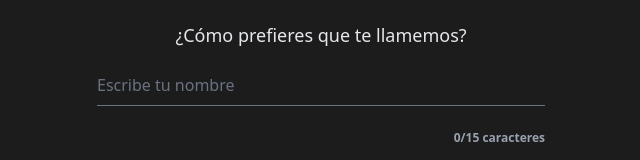
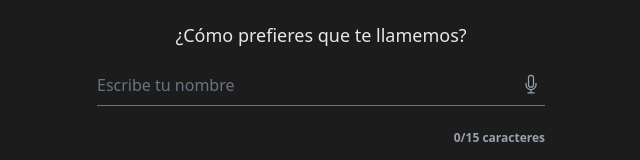
Before and after one commit to Alexis-Laguna-Huerta/satoritech_webapp, an Angular app: page / in a window 1280 px wide. Shown: the part 533-693 px from the top of the page, without its empty margins (319-959 px from the left). Built offline with nearby package versions, Linux system fonts and the light colour scheme.

Commit message:
Speech recognition

```diff
--- a/src/app/components/welcome-form/welcome-form.html
+++ b/src/app/components/welcome-form/welcome-form.html
@@ -1,40 +1,49 @@
 <div class="min-h-screen bg-[#1c1c1c] flex flex-col items-center font-sans text-white px-4 py-8">
   <div class="w-full max-w-md flex flex-col flex-grow items-center relative">
-
-    <!-- Logo -->
     <img
       src="https://firebasestorage.googleapis.com/v0/b/alistel-temp.appspot.com/o/image%20-%202026-04-23T173359.813.png?alt=media&token=2dd138bc-5994-41cb-9d84-66a757b5ab38"
       alt="Elektra Logo" class="h-18 mb-8" />
-
-    <!-- Greeting Image -->
     <img
       src="https://firebasestorage.googleapis.com/v0/b/alistel-temp.appspot.com/o/saludo.gif?alt=media&token=74b423a7-a63b-4d33-af7a-b5631d95f335"
       alt="Greeting" class="w-64 h-auto mb-6" />
-
-    <!-- Title -->
     <h1 class="text-[#ff5041] text-3xl font-bold text-center mb-4 leading-tight max-w-[350px] mx-auto">
       ¡Te damos la bienvenida a Préstamo Elektra!
     </h1>
-
-    <!-- Subtitle -->
     <p class="text-gray-300 text-center mb-8 text-sm px-4 max-w-[320px] mx-auto">
       Usa tu préstamo como dinero en efectivo o compra en donde quieras.
     </p>
-
-    <!-- Form Section -->
     <div class="w-full mt-auto mb-8 flex flex-col">
       <p class="text-gray-200 text-lg text-center mb-6">
         ¿Cómo prefieres que te llamemos?
       </p>
 
       <div class="w-full relative mb-1">
-        <!-- Input field -->
-        <input type="text" [formControl]="nameControl" placeholder="Escribe tu nombre" maxlength="15"
-          (input)="onInput($event)"
-          class="w-full bg-transparent border-b border-gray-500 text-white placeholder-gray-500 pb-2 focus:outline-none focus:border-white transition-colors"
-          (keydown.enter)="onSubmit()" />
+        <div class="relative w-full flex items-center">
+          <input type="text" [formControl]="nameControl" placeholder="Escribe tu nombre" maxlength="15"
+            (input)="onInput($event)"
+            class="w-full bg-transparent border-b border-gray-500 text-white placeholder-gray-500 pb-2 pr-10 focus:outline-none focus:border-white transition-colors"
+            (keydown.enter)="onSubmit()" />
 
-        <!-- Error messages -->
+          <button type="button" (click)="toggleDictation()" [class.text-red-500]="isRecording"
+            [class.animate-pulse]="isRecording"
+            class="absolute right-0 bottom-2 text-gray-400 hover:text-white transition-colors cursor-pointer p-1"
+            title="Dictar nombre">
+            @if (isRecording) {
+            <svg xmlns="http://www.w3.org/2000/svg" fill="none" viewBox="0 0 24 24" stroke-width="1.5"
+              stroke="currentColor" class="w-5 h-5">
+              <path stroke-linecap="round" stroke-linejoin="round" d="M21 12a9 9 0 1 1-18 0 9 9 0 0 1 18 0Z" />
+              <path stroke-linecap="round" stroke-linejoin="round"
+                d="M9 9.563C9 9.252 9.252 9 9.563 9h4.874c.311 0 .563.252.563.563v4.874c0 .311-.252.563-.563.563H9.564A.562.562 0 0 1 9 14.437V9.564Z" />
+            </svg>
+            } @else {
+            <svg xmlns="http://www.w3.org/2000/svg" fill="none" viewBox="0 0 24 24" stroke-width="1.5"
+              stroke="currentColor" class="w-5 h-5">
+              <path stroke-linecap="round" stroke-linejoin="round"
+                d="M12 18.75a6 6 0 0 0 6-6v-1.5m-6 7.5a6 6 0 0 1-6-6v-1.5m6 7.5v3.75m-3.75 0h7.5M12 15.75a3 3 0 0 1-3-3V4.5a3 3 0 1 1 6 0v8.25a3 3 0 0 1-3 3Z" />
+            </svg>
+            }
+          </button>
+        </div>
         <div class="h-4 mt-1">
           @if (nameControl.invalid && (nameControl.dirty || nameControl.touched)) {
           @if (nameControl.errors?.['required']) {
@@ -44,15 +53,12 @@
           }
           }
         </div>
-
-        <!-- Character counter -->
         <div class="text-right text-gray-400 text-xs font-semibold mt-1">
           {{ nameLength }}/15 caracteres
         </div>
       </div>
     </div>
 
-    <!-- Submit Button -->
     <button (click)="onSubmit()" [disabled]="isLoading"
       class="w-full cursor-pointer bg-[#d8d8d8] text-gray-800 font-bold py-3 px-4 rounded-xl mt-auto disabled:opacity-50 disabled:cursor-not-allowed transition-opacity flex justify-center items-center h-[52px]">
       @if (isLoading) {
--- a/src/app/components/welcome-form/welcome-form.ts
+++ b/src/app/components/welcome-form/welcome-form.ts
@@ -1,5 +1,8 @@
 import { Component } from '@angular/core';
 import { ReactiveFormsModule, FormControl, Validators } from '@angular/forms';
+
+declare const window: any;
+const SpeechRecognition = window.SpeechRecognition || window.webkitSpeechRecognition;
 
 @Component({
   selector: 'app-welcome-form',
@@ -15,6 +18,8 @@ export class WelcomeForm {
   ]);
 
   isLoading = false;
+  isRecording = false;
+  recognition: any;
 
   get nameLength(): number {
     return this.nameControl.value?.length || 0;
@@ -31,6 +36,48 @@ export class WelcomeForm {
     }
 
     this.nameControl.setValue(value, { emitEvent: false });
+  }
+
+  toggleDictation() {
+    if (this.isRecording) {
+      this.recognition?.stop();
+      this.isRecording = false;
+      return;
+    }
+
+    this.recognition = new SpeechRecognition();
+    this.recognition.lang = 'es-MX';
+    this.recognition.interimResults = false;
+    this.recognition.maxAlternatives = 1;
+
+    this.recognition.onstart = () => {
+      this.isRecording = true;
+    };
+
+    this.recognition.onresult = (event: any) => {
+      const transcript = event.results[0][0].transcript;
+
+      // Aplicar misma lógica de filtrado
+      let value = transcript.replace(/[^a-zA-ZáéíóúÁÉÍÓÚñÑ\s]/g, '');
+      if (value.length > 15) {
+        value = value.substring(0, 15);
+      }
+
+      this.nameControl.setValue(value);
+      this.nameControl.markAsDirty();
+      this.nameControl.markAsTouched();
+    };
+
+    this.recognition.onerror = (event: any) => {
+      console.error("Error en dictado de voz: ", event.error);
+      this.isRecording = false;
+    };
+
+    this.recognition.onend = () => {
+      this.isRecording = false;
+    };
+
+    this.recognition.start();
   }
 
   onSubmit() {
```
